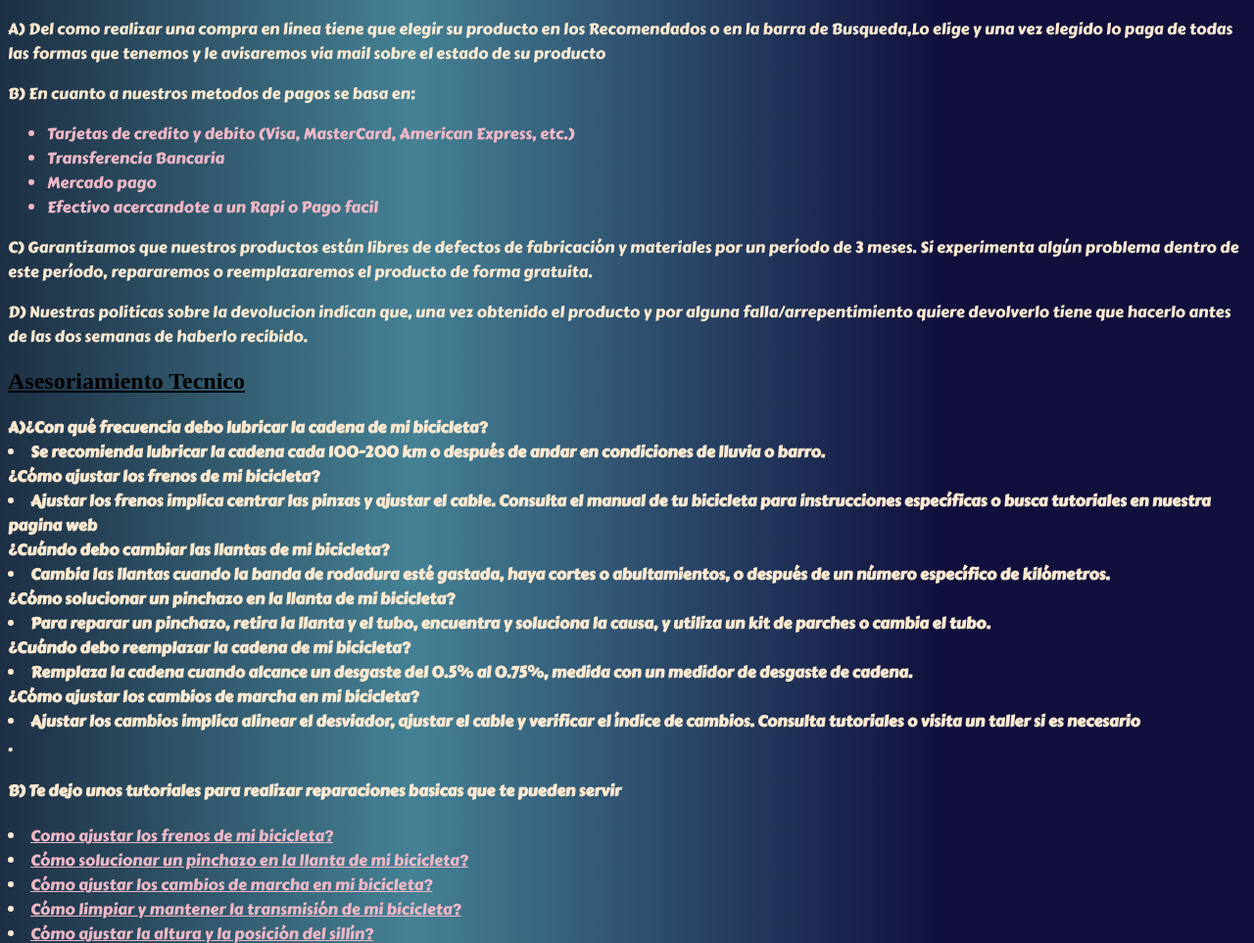
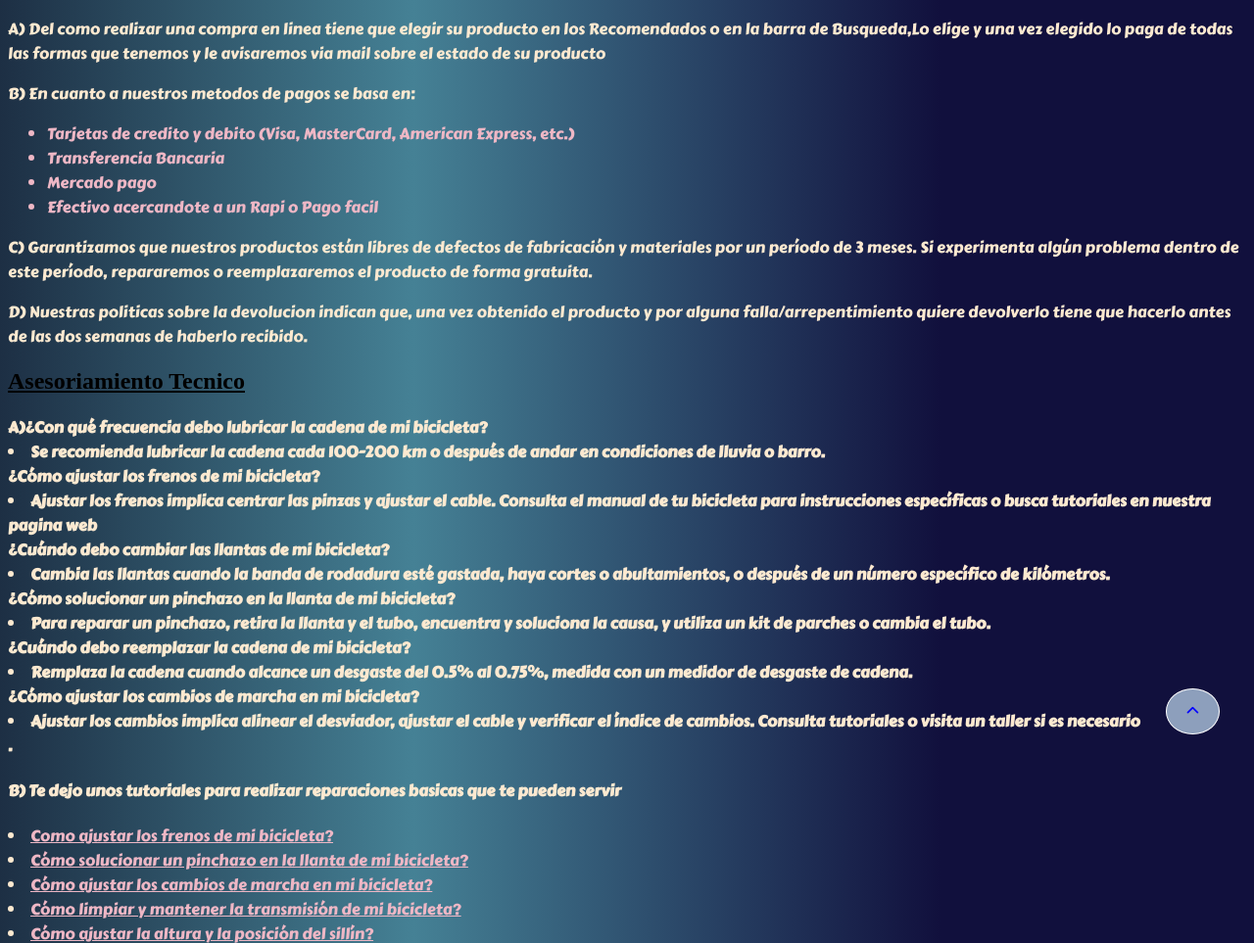
Before and after one commit to Nicolas-Mesquiatti/Proyecto-Final, a plain HTML site: page Pages-de-footer/Ayuda/Instrucciones.html in a window 1280 px wide. Shown: the part 110-1073 px from the top of the page at 98% size. Drawn offline with Linux system fonts and the light colour scheme; a web font is replaced by a local one.

Commit message:
actualizado

```diff
--- a/Otros productos/Producto.js
+++ b/Otros productos/Producto.js
@@ -8,3 +8,7 @@
     "rating":{"rate":3.9,"count":120}
     },
 ]
+
+// CONST con todas las cosas(guardada en variable)
+// guardo otra variable en algun lugar del html(xd)
+// for each(recorre la constante)inner.html+=boostrap(xd(dentro inserto)) dentro
--- a/Pages-de-footer/Ayuda/Instrucciones.html
+++ b/Pages-de-footer/Ayuda/Instrucciones.html
@@ -5,6 +5,7 @@
     <meta charset="UTF-8">
     <meta name="viewport" content="width=device-width, initial-scale=1.0">
     <link rel="preconnect" href="https://fonts.googleapis.com">
+
     <link rel="preconnect" href="https://fonts.gstatic.com" crossorigin>
     <link
         href="https://fonts.googleapis.com/css2?family=Bakbak+One&family=Bebas+Neue&family=Black+Ops+One&family=Creepster&family=Dela+Gothic+One&family=Frijole&family=Fugaz+One&family=Indie+Flower&family=Nosifer&family=Pixelify+Sans&family=Rubik+Vinyl&display=swap"
@@ -14,6 +15,8 @@
     <link
         href="https://fonts.googleapis.com/css2?family=Bakbak+One&family=Bebas+Neue&family=Black+Ops+One&family=Carter+One&family=Creepster&family=Dela+Gothic+One&family=Frijole&family=Fugaz+One&family=Indie+Flower&family=Nosifer&family=Pixelify+Sans&family=Rubik+Vinyl&display=swap"
         rel="stylesheet">
+        <link rel="stylesheet" href="https://cdnjs.cloudflare.com/ajax/libs/font-awesome/5.15.3/css/all.min.css" integrity="sha384-r4HxGEXAq37lSYblAgUg5QuQ4ZcZBlYpC12A1dYRLYNz2pE+C1xVXE1iG5FNICF7" crossorigin="anonymous">
+
     <link rel="stylesheet" href="ins.css">
     <title>Instrucciones</title>
 </head>
@@ -121,9 +124,16 @@
 
 
 
-    </main>
+        <button class="btn-scrolltop" id="btn_scrolltop">
+            <i class="fa-solid fa-chevron-up"></i>
+        </button>
 
 
+
+
+    </main>
+    <script src="https://kit.fontawesome.com/fabda8cd15.js" crossorigin="anonymous"></script>
+    <script src="Instrucciones.js"></script>
 </body>
 
 </html>
--- /dev/null
+++ b/Pages-de-footer/Ayuda/Instrucciones.js
@@ -0,0 +1,15 @@
+const btn_scrolltop = document.getElementById("btn_scrolltop");
+btn_scrolltop.addEventListener('click',() =>{
+    window.scrollTo({
+        top: 0,
+        behavior:"smooth"
+    });
+})
+
+window.onscroll = () => {
+    if (window.scrollY < 300){
+        btn_scrolltop.classList.remove("btn-scrolltop-on")
+    } else {
+        btn_scrolltop.classList.add("btn-scrolltop-on")
+    }
+}
--- a/Pages-de-footer/Ayuda/ins.css
+++ b/Pages-de-footer/Ayuda/ins.css
@@ -19,3 +19,19 @@ h2{
 .link{
     color: rgb(238, 183, 197)
 }
+.btn-scrolltop{
+    position: fixed;
+    bottom: 40px;
+    right: 35px;
+    padding: 15px 20px;
+    background-color: rgba(201, 228, 250, 0.678);
+    color: rgb(0, 0, 255);
+    border: 1px solid white;
+    border-radius: 100%;
+    cursor: pointer;
+    transform: translateY(100px);
+    transition: 0.3s;
+}
+.btn-scrolltop-on{
+    transform: translateY(0px);
+}
```
Also changed, not shown: Pages-de-footer/Ayuda/Ayuda.html (+1 -1 lines), Pages-de-footer/Ayuda/ayuda.js (deleted).
